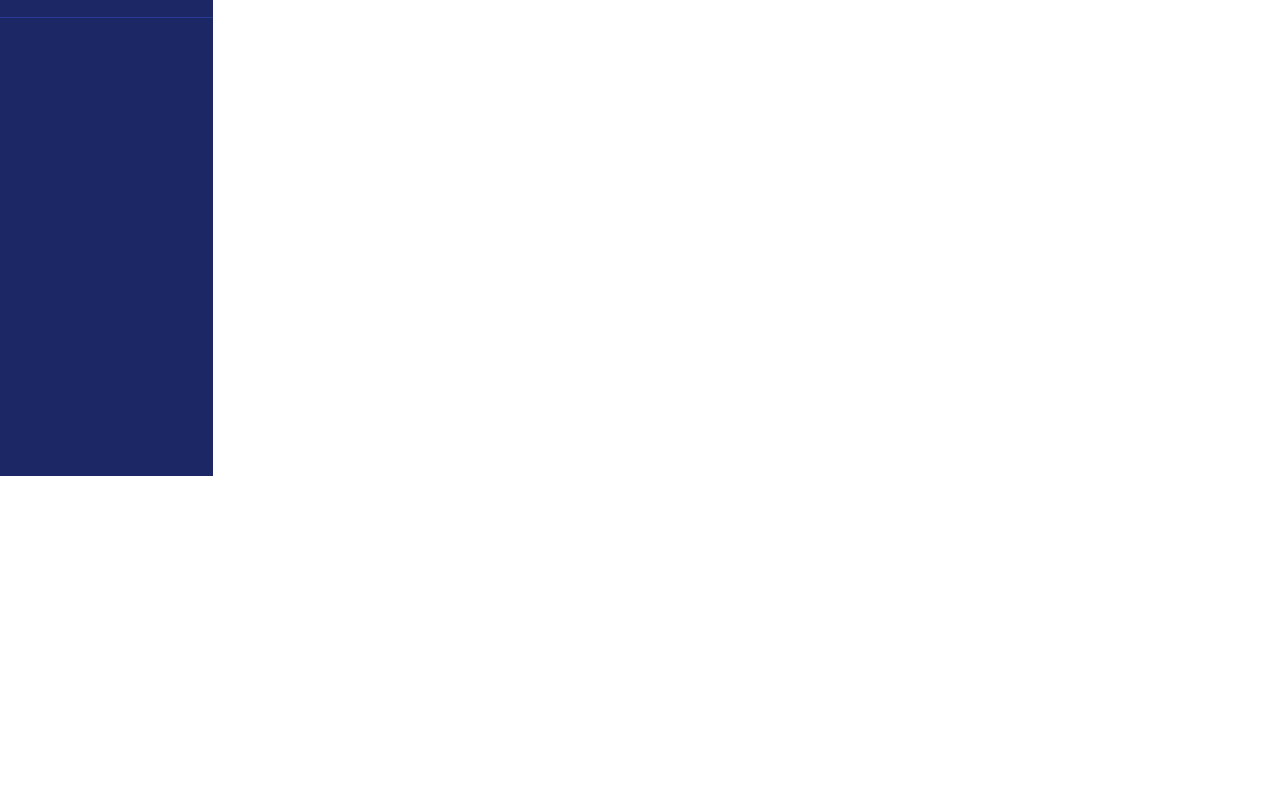
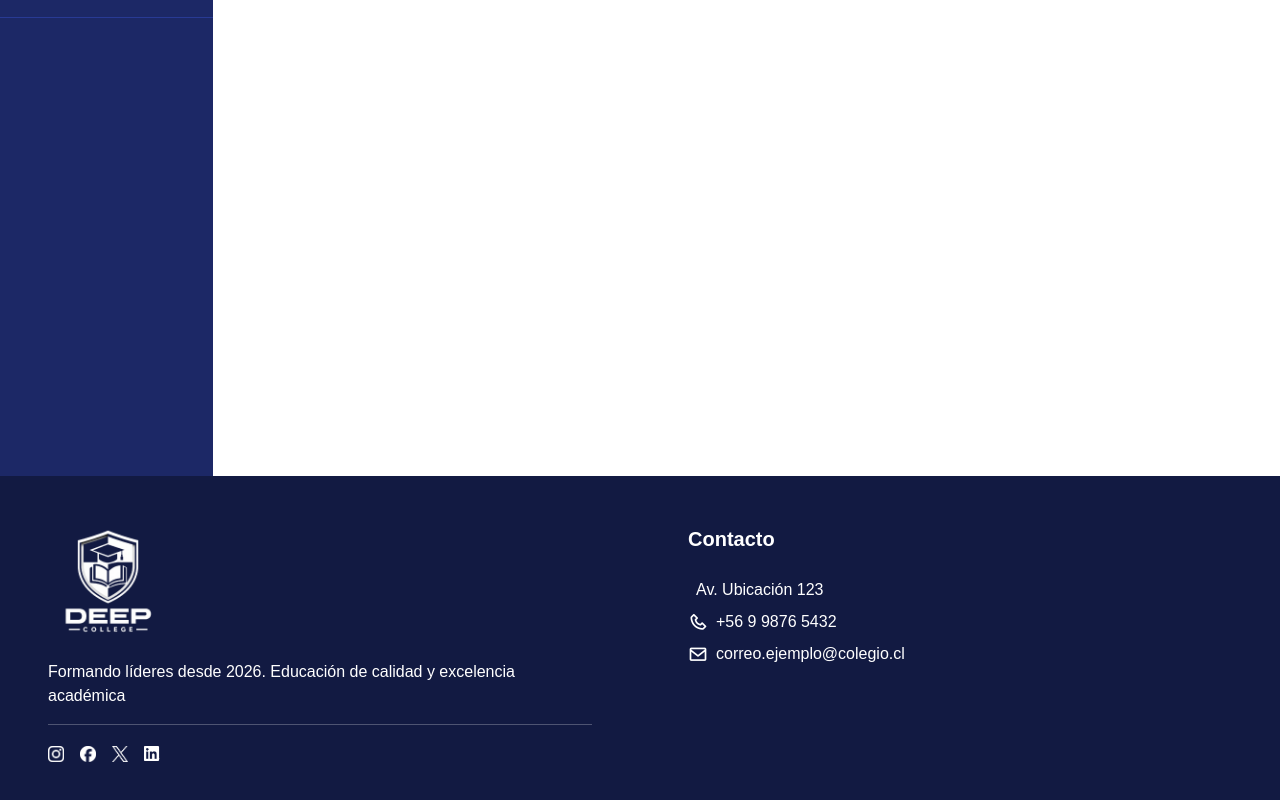
Before and after one commit to AleRiveraG/deep-college, a React (Vite) app in the folder frontend_react/: page /docente/asistencia in a window 1280 px wide. Shown: the part 406-1206 px from the top of the page. Before the commit the page ends 882 px from the top, so only its background shows below. Built offline with nearby package versions, Linux system fonts and the light colour scheme.

Commit message:
Incorporación de footer

```diff
--- a/frontend_react/src/pages/docente/RegistroAsistencia.jsx
+++ b/frontend_react/src/pages/docente/RegistroAsistencia.jsx
@@ -1,6 +1,6 @@
-import Header from "../../components/header"
-import NavBar from "../../components/navBar"
-import Footer from "../../components/footer"
+import Header from "../../components/header";
+import NavBar from "../../components/navBar";
+import Footer from "../../components/footer";
 
 function RegistroAsistencia() {
 
@@ -208,6 +208,7 @@ function RegistroAsistencia() {
                     </div>
                 </div>
             </main>
+            <Footer />
         </>
 
     );
```
